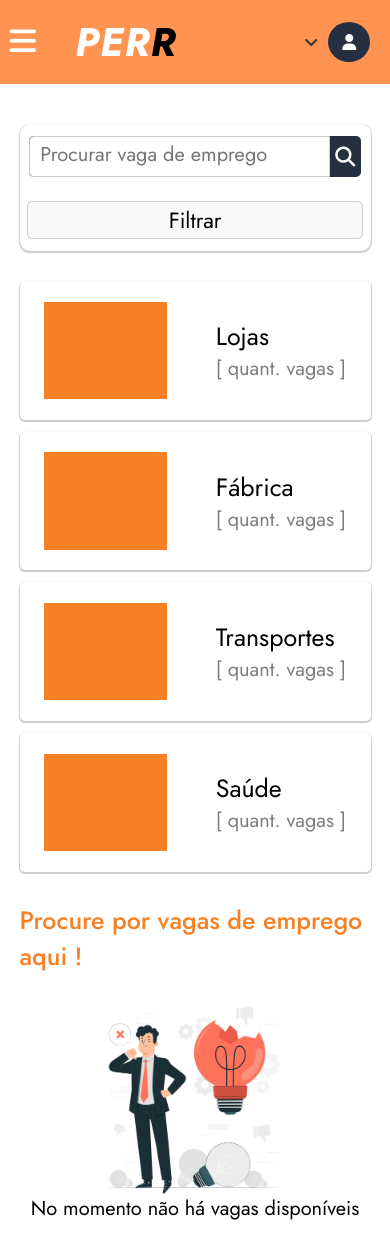
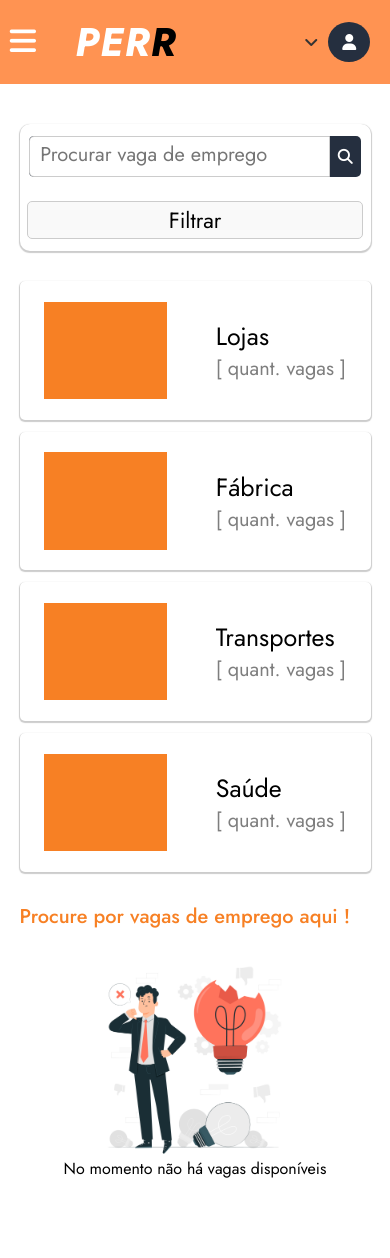
Before and after one commit to Santozzz/TCC-PERR-FRONTEND, a Vue app in the folder frontend/: page /VagaEmprego in a window 390 px wide. Shown: the top 1258 px of the page. After the commit the page ends 1225 px from the top, so only its background shows below. Built offline with nearby package versions, Linux system fonts and the light colour scheme.

Commit message:
pagina de vagas totalmente responsiva

```diff
--- a/frontend/src/components/VagaEmprego/gridVagas.vue
+++ b/frontend/src/components/VagaEmprego/gridVagas.vue
@@ -460,13 +460,26 @@ export default {
         .container-pesquisa{
             width: 105%;
         }
+        .container-icon i{
+            font-size: 15px;
+        }
         .headerVagas{
             height: 15vh;
             flex-direction: column;
             align-items: center;
         }
     }
-    @media screen and(max-width: 462px){
-
+    @media screen and (max-width: 465px){
+        .container-vagas h4{
+            font-size: 20px;
+        }
+        .row .nao-vagas p{
+            font-size: 16px;
+        }
+    }
+    @media screen and (max-width: 367px){
+        .container-vagas h4 {
+            font-size: 19px;
+        }
     }
 </style>
```
